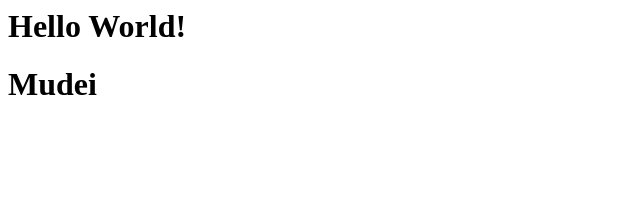
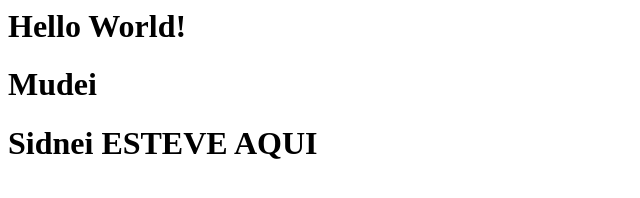
Before and after one commit to junkesgusthawo/coquilha, a plain HTML site: page index.html in a window 1280 px wide. Shown: the whole page, without its empty margins (0-640 px from the left). Drawn offline with Linux system fonts and the light colour scheme.

Commit message:
coquilha

```diff
--- a/index.html
+++ b/index.html
@@ -5,5 +5,6 @@
     <body>
       <h1>Hello World!</h1>
         <h1>Mudei</h1>
+        <h1><strong>Sidnei ESTEVE AQUI</strong></h1>
     </body>
 </html>
```
